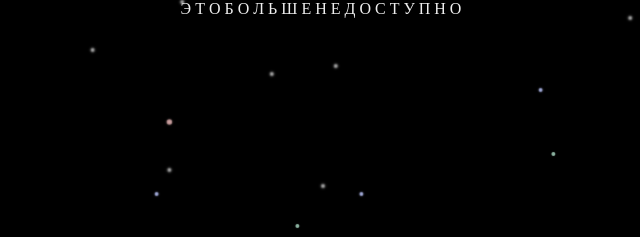
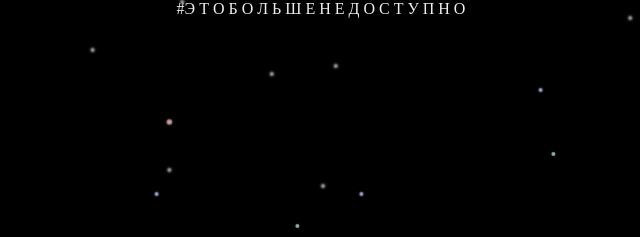
Before and after one commit to ElenaMoli/congratulations.github.io, a plain HTML site: page index.html in a window 1280 px wide. Shown: the top 237 px of the page, 319-959 px from the left. Drawn offline with nearby package versions, Linux system fonts and the light colour scheme; a web font is replaced by a local one.

Commit message:
Update index.html

```diff
--- a/index.html
+++ b/index.html
@@ -466,7 +466,7 @@ birth.com
 
 
       <div class="random">
-   Э Т О   Б О Л Ь Ш Е   Н Е Д О С Т У П Н О
+   #Э Т О   Б О Л Ь Ш Е   Н Е Д О С Т У П Н О
 </div>
 
 
```
